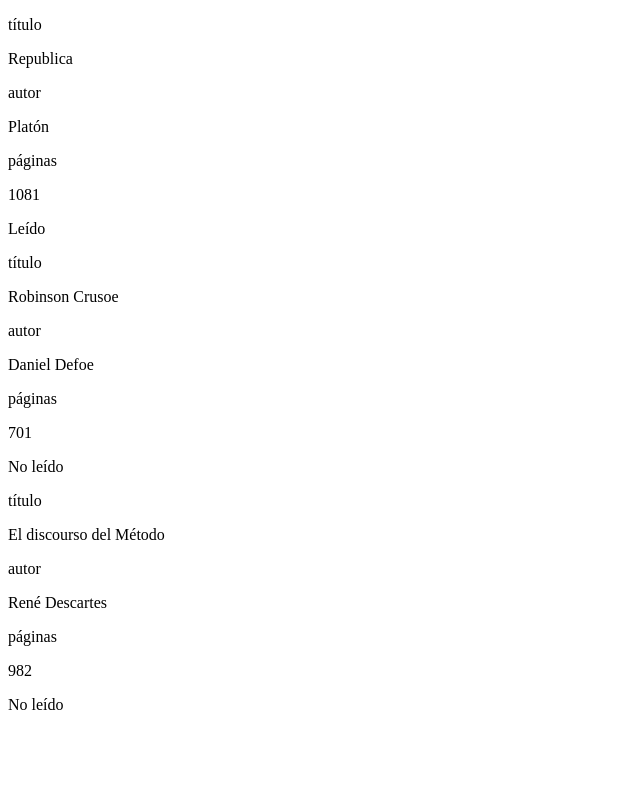
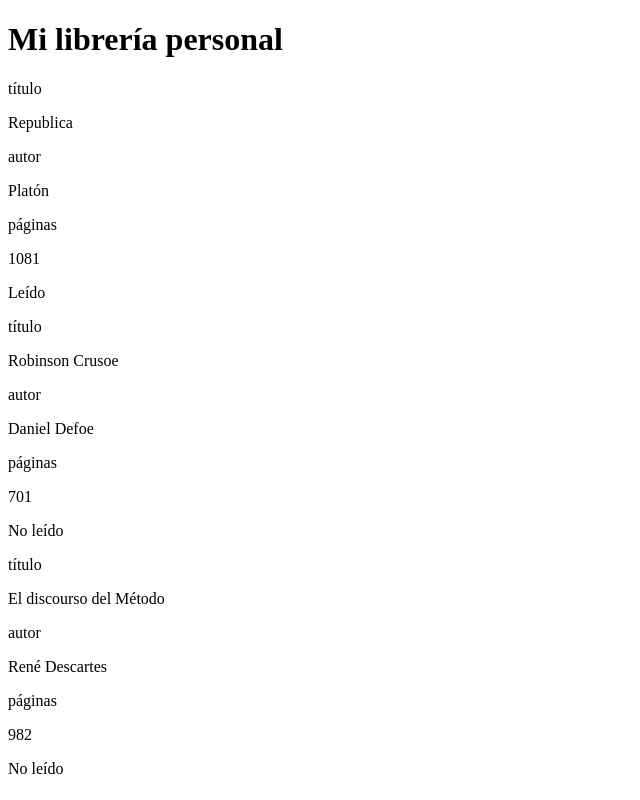
Before and after one commit to ralberrto/library, a plain HTML site: page index.html in a window 1280 px wide. Shown: the whole page, without its empty margins (0-640 px from the left). Drawn offline with Linux system fonts and the light colour scheme.

Commit message:
Add header structure

```diff
--- a/index.html
+++ b/index.html
@@ -10,11 +10,10 @@
 </head>
 <body>
     <header>
-
+        <h1>Mi librería personal</h1>
     </header>
     <section>
         <div id="card-cont">
-
         </div>
     </section>
     <footer>
```
